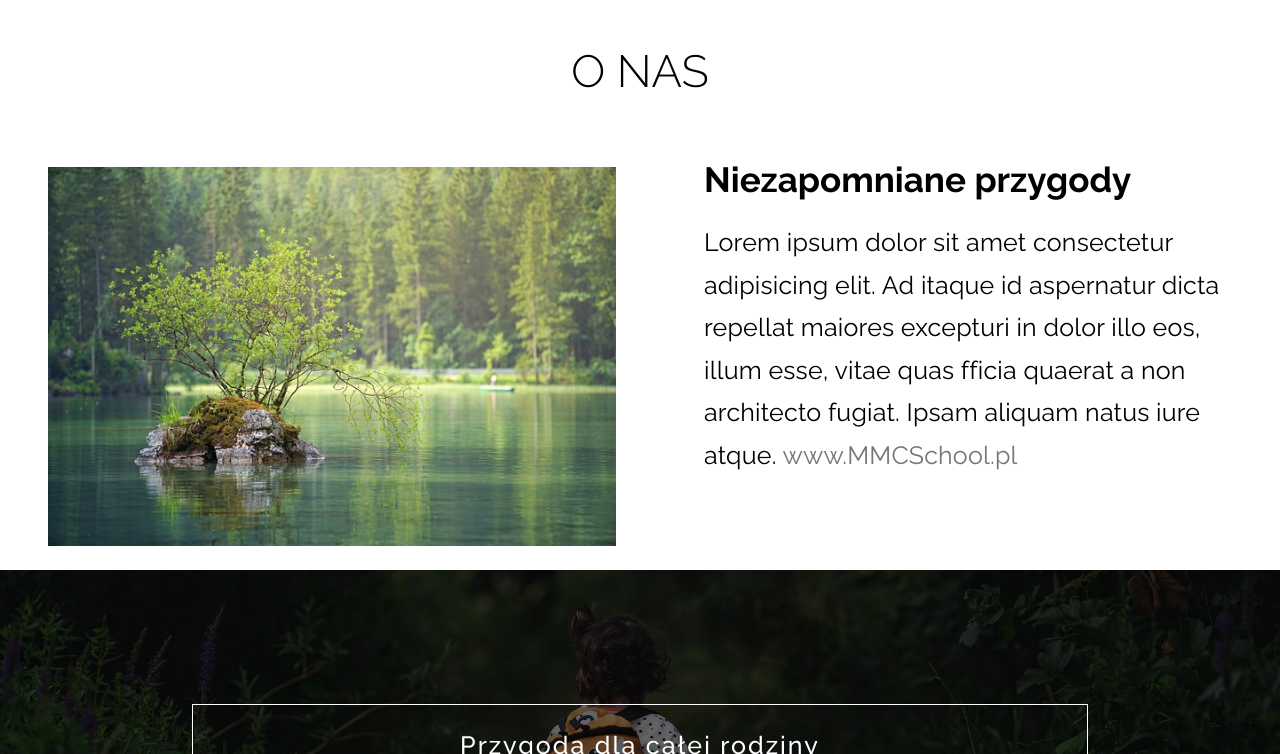
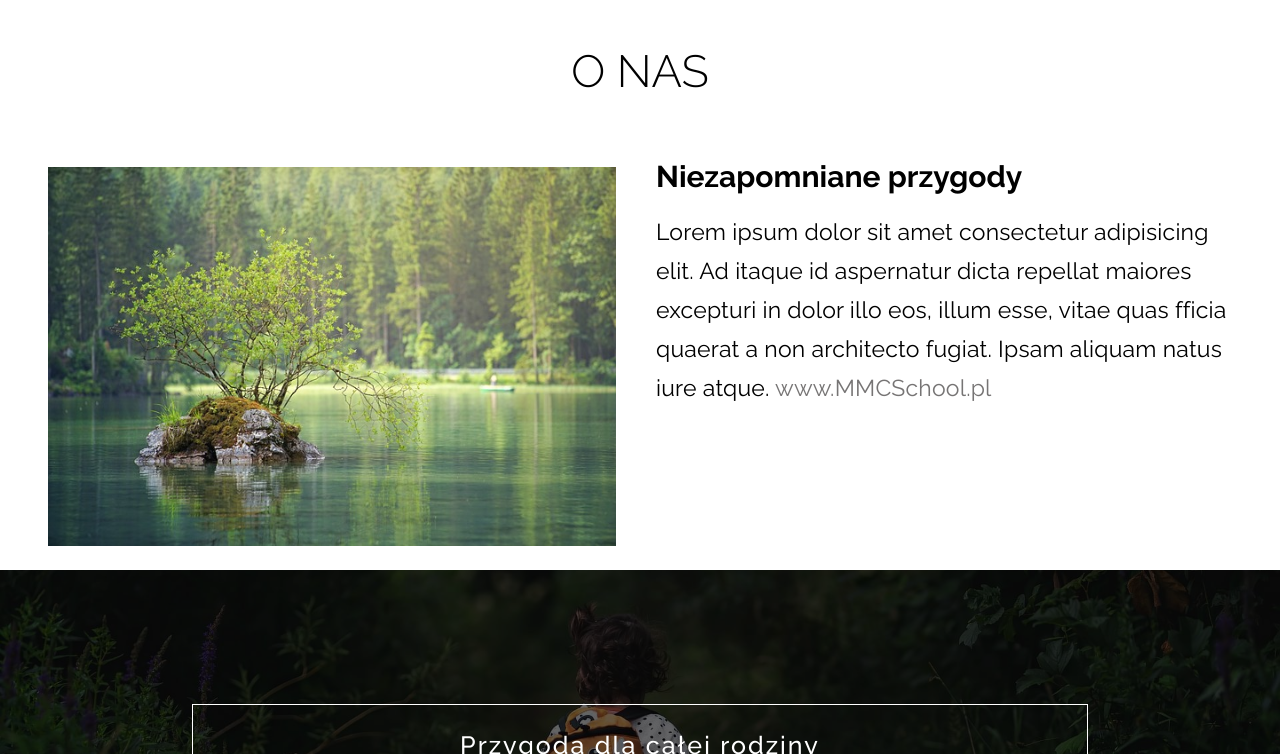
Before and after one commit to LesSyl/Forest, a website: page index.html in a window 1280 px wide. Shown: the part 500-1254 px from the top of the page. Drawn offline with Linux system fonts and the light colour scheme.

Commit message:
slight changes

```diff
--- a/src/sass/main.scss
+++ b/src/sass/main.scss
@@ -55,6 +55,7 @@ section {
 			display: flex;
 			align-items: center;
 			text-decoration: none;
+			margin-left: 1em;
 			img{
 				width: 1.5em;
 			}
@@ -277,7 +278,7 @@ section {
 				flex-direction: row;
 				margin: 0 3em;
 				&-text {
-					margin: 1em 0 1em 4em;
+					margin: 1em 0 1em 1em;
 					text-align: left;
 				}
 				&-img {
@@ -538,10 +539,10 @@ section {
 		.aboutus {
 			&__adventures {
 				&-title {
-					font-size: 3.5rem;
+					font-size: 3rem;
 				}
 				&-description {
-					font-size: 2.5rem;
+					font-size: 2.3rem;
 				}
 			}
 		}
```
Also changed, not shown: contact.html (+1 -1 lines), offers.html (+1 -1 lines), dist/css/main.min.css, 2 other files.
